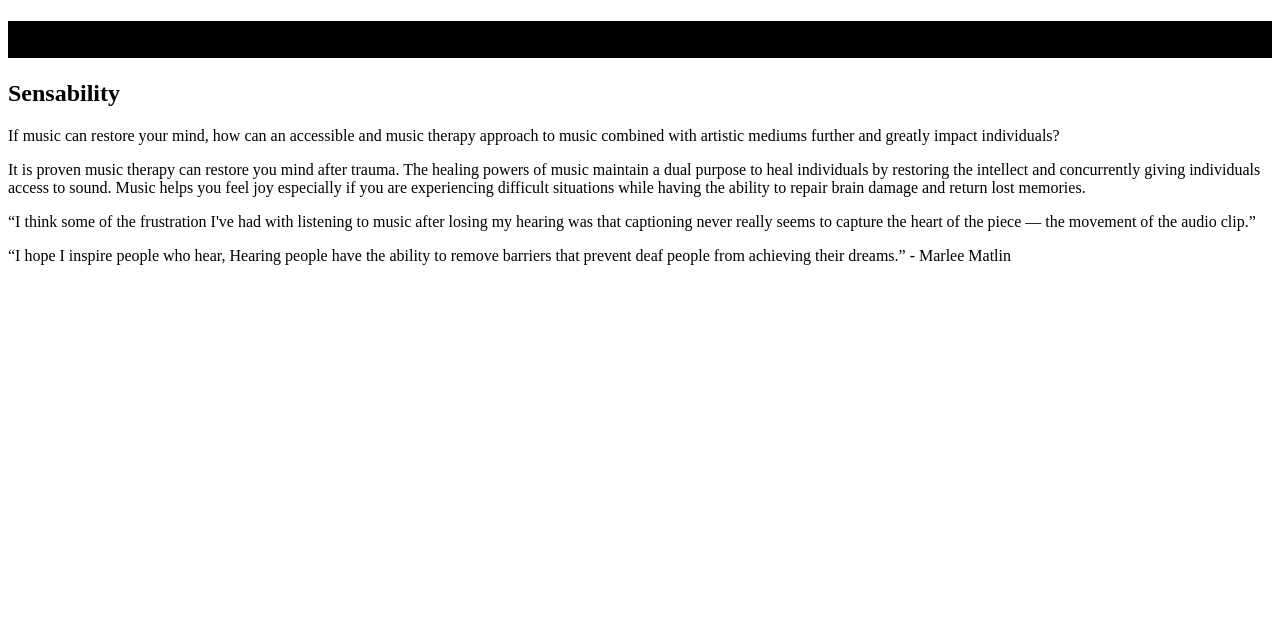
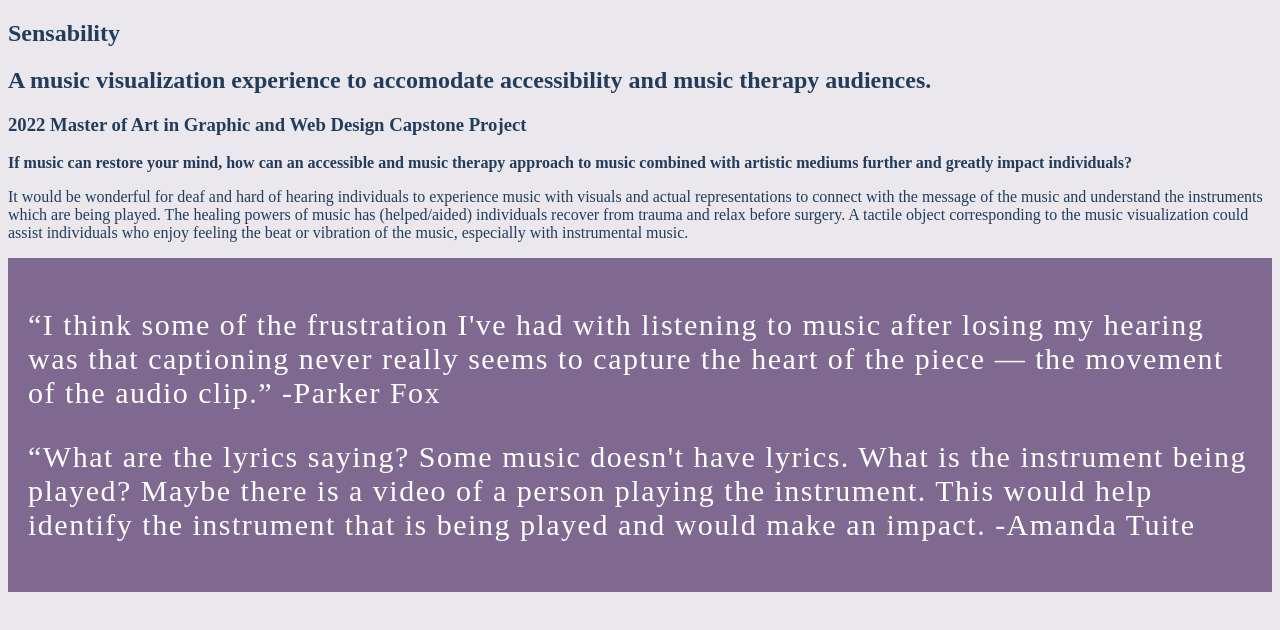
Before and after one commit to CBaniecki/2022-Capstone-Page, a plain HTML site: page index.html in a window 1280 px wide. Drawn offline with Linux system fonts and the light colour scheme.

Commit message:
updated colors, text size and padding

```diff
--- a/index.html
+++ b/index.html
@@ -8,27 +8,42 @@
     <link rel="stylesheet" href="main.css">
 </head>
 <body>
-    <h1>2022 Master of Art in Graphic and Web Design Capstone Project</h1>
 
-    <h2>Sensability</h2>
+    <section class= "main-section">
+
+        <h1>Sensability</h1>
+
+        <h2>A music visualization experience to accomodate accessibility and music therapy audiences.</h2>
+
+        <h3>2022 Master of Art in Graphic and Web Design Capstone Project</h3>
+
+
+    <p> <strong>
+        If music can restore your mind, how can an accessible and music therapy approach to music combined with artistic mediums further and greatly impact individuals?
+    </strong> </p>
 
     <p>
-        If music can restore your mind, how can an accessible and music therapy approach to music combined with artistic mediums further and greatly impact individuals?
+    It would be wonderful for deaf and hard of hearing individuals to experience music with visuals and actual representations to connect with the message of the music and understand the instruments which are being played.
+    The healing powers of music has (helped/aided) individuals recover from trauma and relax before surgery. A tactile object corresponding to the music visualization could assist individuals who enjoy feeling the beat or vibration of the music, especially with instrumental music.
+    </p>
+
+
+</section>
+
+<section class="quotes">
+    <p>
+        “I think some of the frustration I've had with listening to music after losing my hearing was that captioning never really seems to capture the heart of the piece — the movement of the audio clip.”
+        -Parker Fox
     </p>
 
     <p>
-    It is proven music therapy can restore you mind after trauma. The healing powers of music maintain a dual purpose to heal individuals by restoring the intellect and concurrently giving individuals access to sound.
-
-    Music helps you feel joy especially if you are experiencing difficult situations while having the ability to repair brain damage and return lost memories.
+        “What are the lyrics saying? Some music doesn't have lyrics. What is the instrument being played? Maybe there is a video of a person playing the instrument. This would help identify the instrument that is being played and would make an impact. -Amanda Tuite
     </p>
 
-    <p>
-    “I think some of the frustration I've had with listening to music after losing my hearing was that captioning never really seems to capture the heart of the piece — the movement of the audio clip.”
-    </p>
+</section>
 
-    <p>
-    “I hope I inspire people who hear, Hearing people have the ability to remove barriers that prevent deaf people from achieving their dreams.” - Marlee Matlin
-    </p>
+
+
 
 </body>
 </html>
--- a/main.css
+++ b/main.css
@@ -1,3 +1,14 @@
-h1{
-    background-color: black;
+body{
+    background-color: rgb(235, 232, 237);
+    color: #223C5B;
 }
+
+
+.quotes{
+    background-color: #7F6991;
+    color: white;
+    margin:0 auto;
+    padding: 20px;
+    font-size: 30px;
+    letter-spacing: 1.5px;
+}
```
